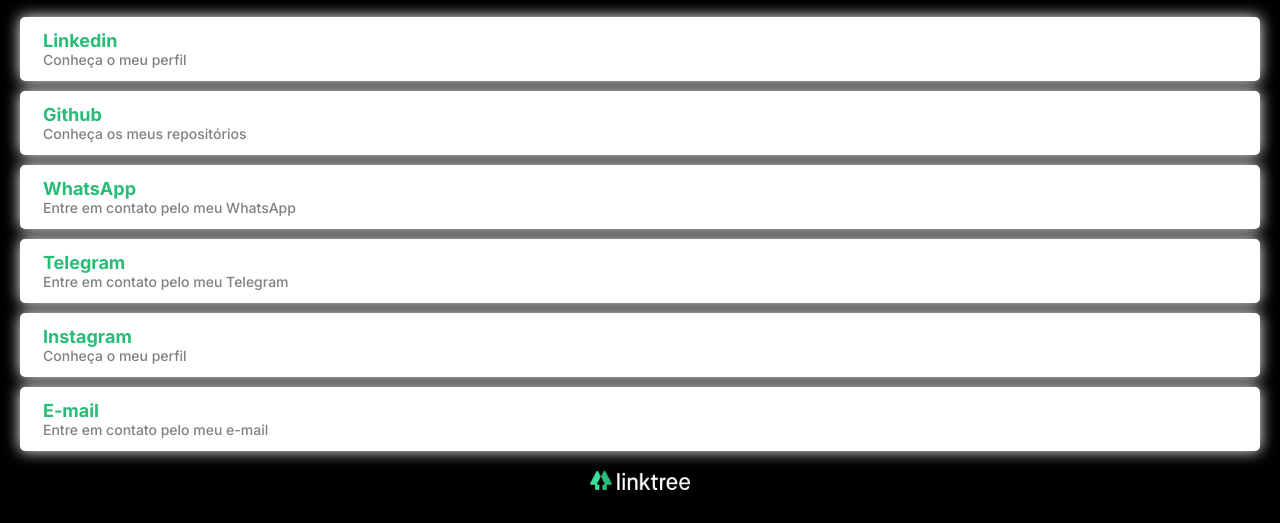
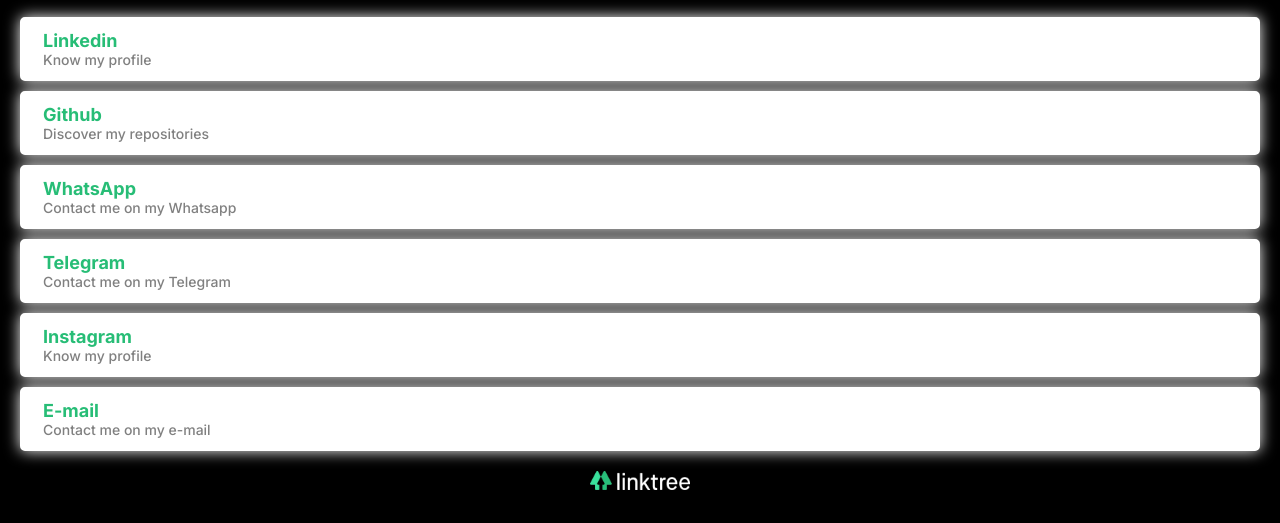
Before and after one commit to fabio-cerqueira/linktree-fabio, a plain HTML site: page index.html in a window 1280 px wide. Shown: the part 277-800 px from the top of the page. Drawn offline with Linux system fonts and the light colour scheme.

Commit message:
Tradução

```diff
--- a/index.html
+++ b/index.html
@@ -24,37 +24,37 @@
             <li>
                 <a href="https://www.linkedin.com/in/fabio-morais-cerqueira/" target="blank">
                     Linkedin
-                    <span>Conheça o meu perfil</span>
+                    <span>Know my profile</span>
                 </a>
             </li>
             <li>
                 <a href="https://github.com/fabio-cerqueira" target="blank">
                     Github
-                    <span>Conheça os meus repositórios</span>
+                    <span>Discover my repositories</span>
                 </a>
             </li>
             <li>
                 <a href="https://wa.me/5571991098189" target="blank">
                     WhatsApp
-                    <span>Entre em contato pelo meu WhatsApp</span>
+                    <span>Contact me on my Whatsapp</span>
                 </a>
             </li>
             <li>
                 <a href="https://t.me/fabiomoraiscerqueira" target="blank">
                     Telegram
-                    <span>Entre em contato pelo meu Telegram</span>
+                    <span>Contact me on my Telegram</span>
                 </a>
             </li>
             <li>
                 <a href="https://www.instagram.com/fmcerqueira79/" target="blank">
                     Instagram
-                    <span>Conheça o meu perfil</span>
+                    <span>Know my profile</span>
                 </a>
             </li>
             <li>
                 <a href="mailto:fmcerqueira79@gmail.com" target="blank">
                     E-mail
-                    <span>Entre em contato pelo meu e-mail</span>
+                    <span>Contact me on my e-mail</span>
                 </a>
             </li>
         </ul>
```
